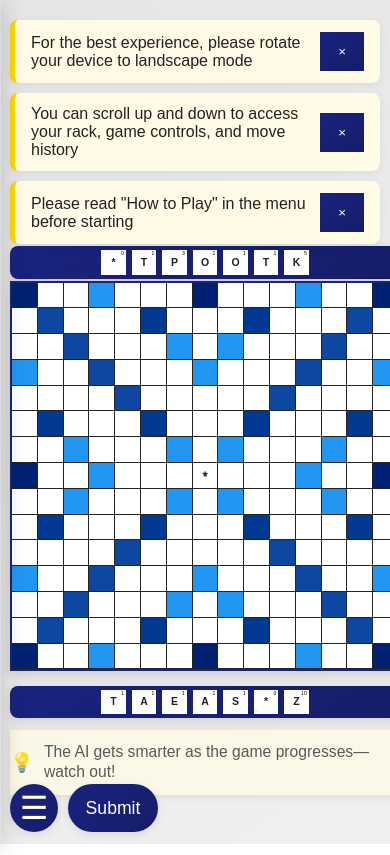
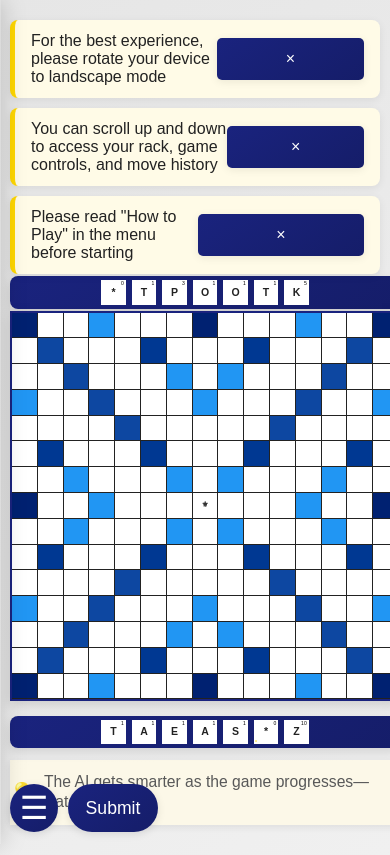
Before and after one commit to MorningHighRiseSunset/singlePlayerPuzzle, a website: page game.html in a window 390 px wide. Shown: the top 855 px of the page. Drawn offline with Linux system fonts and the light colour scheme; no server answers.

Commit message:
Fix CSS syntax errors - add missing selector for button styles
- Fixed orphaned CSS properties (lines 441-453) that were missing a selector
- Added proper selector 'button, .language-button, #play-word-mobile, .play-word-mobile' for button styling properties
- All CSS syntax errors resolved

```diff
--- a/styles.css
+++ b/styles.css
@@ -438,6 +438,7 @@
 }
 
 /* Confetti styles removed by request */
+button, .language-button, #play-word-mobile, .play-word-mobile {
   border-radius: 5px;
   cursor: pointer;
   transition: background 0.2s, transform 0.2s, box-shadow 0.2s;
```
